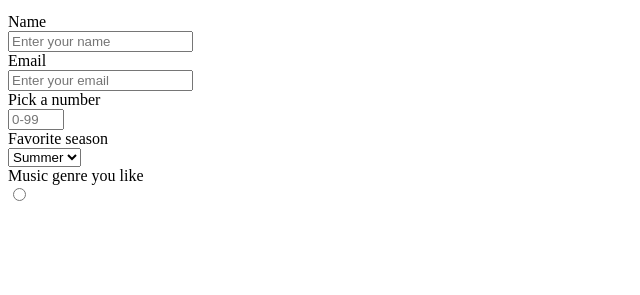
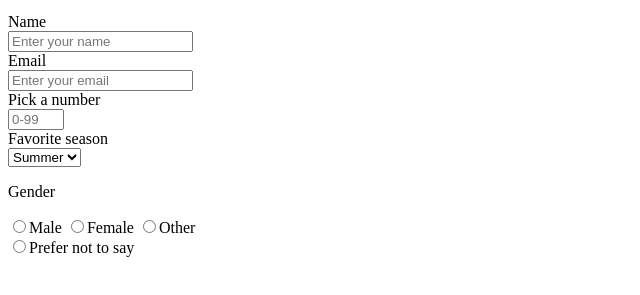
Before and after one commit to joaquiera/learning, a plain HTML site: page fcc/htmlcss-surveyform/index.html in a window 1280 px wide. Shown: the part 87-382 px from the top of the page, without its empty margins (0-640 px from the left). Drawn offline with Linux system fonts and the light colour scheme.

Commit message:
Separate form questions with div; Add radio button group named gender

```diff
--- a/fcc/htmlcss-surveyform/index.html
+++ b/fcc/htmlcss-surveyform/index.html
@@ -4,12 +4,19 @@
     </div>
     <div>
     <form id="survey-form">
+      <div>
       <label for="name" id="name-label">Name</label><br>
       <input type="text" id="name" name="name" placeholder="Enter your name" required><br>
+      </div>
+      <div>
       <label for="email" id="email-label">Email</label><br>
       <input type="email" id="email" name="email" placeholder="Enter your email" required><br>
+      </div>
+      <div>
       <label for="number" id="number-label">Pick a number</label><br>
       <input type="number" id="number" min="0" max="99" placeholder="0-99"><br>
+      </div>
+      <div>
       <label>Favorite season</label><br>
       <select name="season" id="dropdown">
         <option value="summer">Summer</option>
@@ -17,7 +24,19 @@
         <option value="winter">Winter</option>
         <option value="spring">Spring</option>
       </select><br>
-      <label for="genre" id="genre-label">Music genre you like</label><br>
-      <input type="radio" name="genre" id="genre">
-    </form>
-    </div>
+      </div>
+      <div>
+        <p>Gender</p>
+        <label for ="male">
+          <input type="radio" name="gender" id="male">Male
+        </label>
+        <label for ="female">
+          <input type="radio" name="gender" id="female">Female
+        </label>
+        <label for="other">
+          <input type="radio" name="gender" id="other">Other
+        </label><br>
+        <label for="prefer-not-to-say">
+          <input type="radio" name="gender" id="prefer-not-to-say">Prefer not to say
+        </label>
+      </div><br>
```
